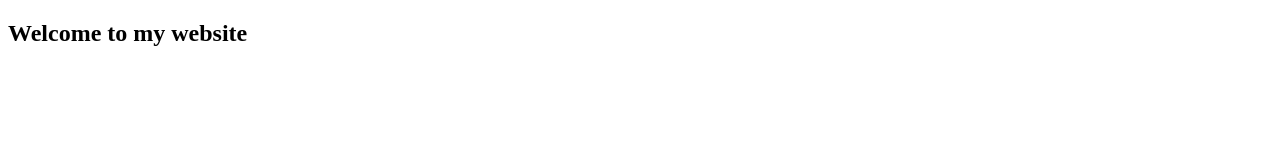
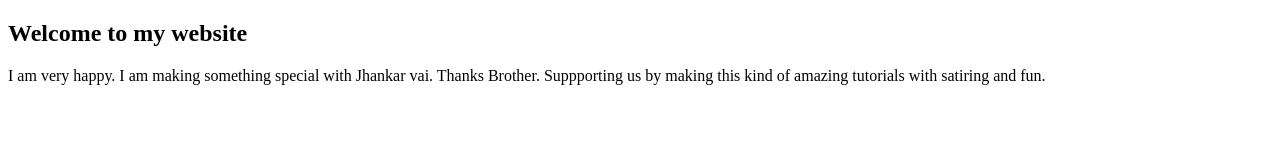
Before and after one commit to alhasantoru/websitewithjhankar, a plain HTML site: page indec.html in a window 1280 px wide. Drawn offline with Linux system fonts and the light colour scheme.

Commit message:
thanksToJhankarvai

```diff
--- a/indec.html
+++ b/indec.html
@@ -7,5 +7,6 @@
 </head>
 <body>
     <h2>Welcome to my website</h2>
+    <p>I am very happy. I am making something special with Jhankar vai. Thanks Brother. Suppporting us by making this kind of amazing tutorials with satiring and fun.</p>
 </body>
 </html>
```
